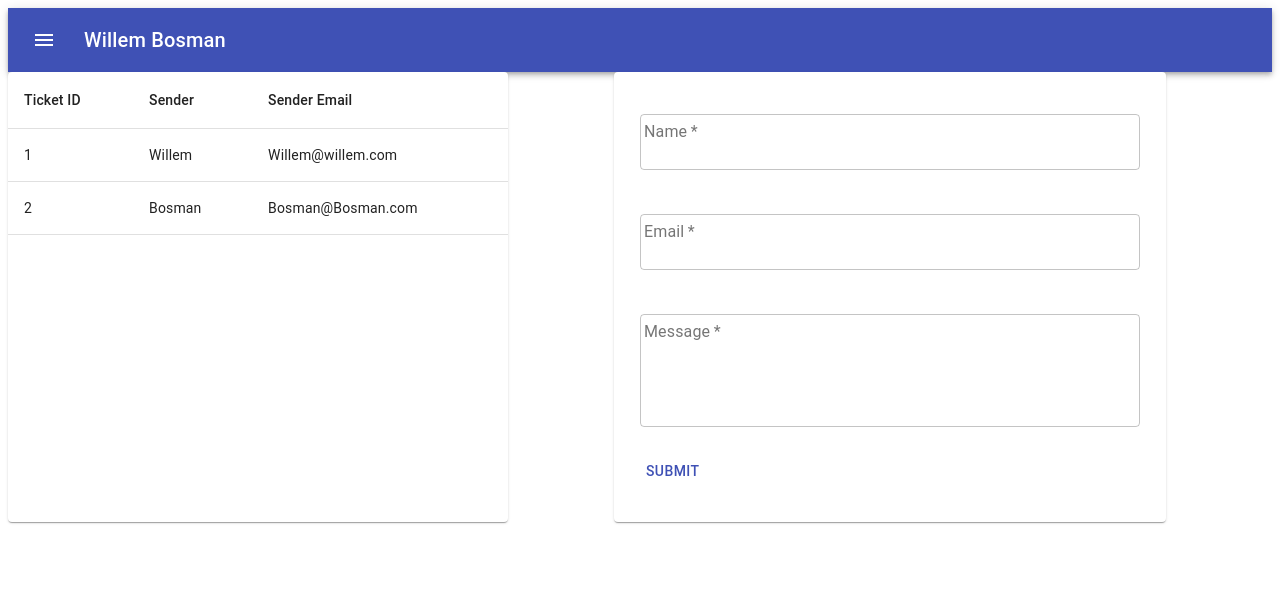
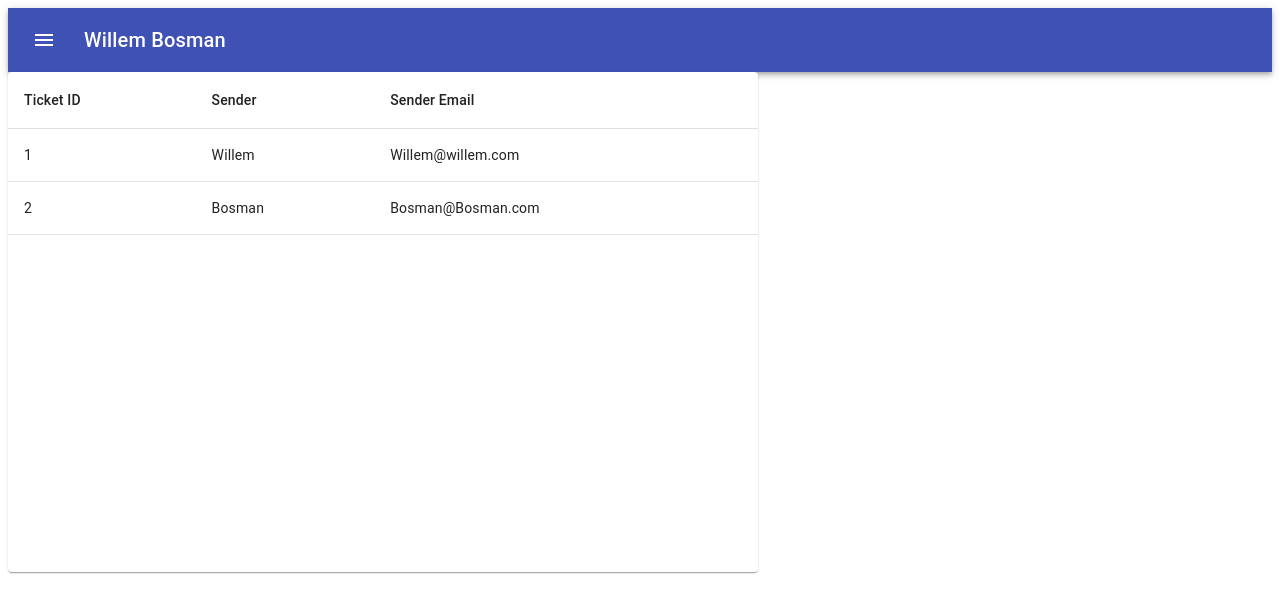
Before and after one commit to bozman454/word, a React (Create React App) app: page /dashboard in a window 1280 px wide. Shown: the top 612 px of the page. Built offline with nearby package versions, Linux system fonts and the light colour scheme.

Commit message:
addded router, added some other shit

```diff
--- a/package.json
+++ b/package.json
@@ -8,7 +8,10 @@
     "axios": "^0.19.0",
     "react": "^16.11.0",
     "react-dom": "^16.11.0",
-    "react-scripts": "3.2.0"
+    "react-redux": "^7.1.3",
+    "react-router-dom": "^5.1.2",
+    "react-scripts": "3.2.0",
+    "redux": "^4.0.4"
   },
   "scripts": {
     "start": "react-scripts start",
--- a/src/App.js
+++ b/src/App.js
@@ -1,19 +1,34 @@
 import React from 'react';
 import Nav from './Nav';
-import Fixit from './Fixit';
+import Message from './Message';
 import Dashboard from './Dashboard';
+
+import {
+  BrowserRouter as Router,
+  Switch,
+  Route,
+  Link
+} from "react-router-dom";
+
 
 export default function App() {
 
-  const badstyle = {
-    display: 'flex'
-  }
-  return [
-    <Nav></Nav>,
-    <div style={badstyle}>
-      <Dashboard></Dashboard>
-      <Fixit></Fixit>
-    </div>
+  return (
+    <Router>
+      <Nav />
 
-  ];
+
+
+      <Switch>
+
+        <Route path="/dashboard">
+          <Dashboard />
+        </Route>
+        <Route path="/message">
+          <Message />
+        </Route>
+      </Switch>
+    </Router>
+
+  );
 }
--- a/src/Dashboard.js
+++ b/src/Dashboard.js
@@ -4,12 +4,15 @@ import TableBody from '@material-ui/core/TableBody';
 import TableCell from '@material-ui/core/TableCell';
 import TableHead from '@material-ui/core/TableHead';
 import TableRow from '@material-ui/core/TableRow';
+import Button from '@material-ui/core/Button';
 import Card from '@material-ui/core/Card';
 import Typography from '@material-ui/core/Typography';
 import CardHeader from '@material-ui/core/CardHeader';
 import CardMedia from '@material-ui/core/CardMedia';
 import CardContent from '@material-ui/core/CardContent';
 import CardActions from '@material-ui/core/CardActions';
+import Paper from '@material-ui/core/Paper';
+import { typography } from '@material-ui/system';
 const axios = require('axios');
 
 class Dashboard extends React.Component {
@@ -51,7 +54,16 @@ class Dashboard extends React.Component {
   // }
   toggleDetail = (row, e) => {
     e.preventDefault();
-    console.log(row)
+    console.log(row);
+    if(this.state.detail.on){
+      this.setState({
+        detail: {
+          on: false,
+          ticket: {}
+        }
+      })
+    }
+    else{
     this.setState({
       detail: {
         on: true,
@@ -59,19 +71,34 @@ class Dashboard extends React.Component {
       }
     })
   }
+  }
 
 
   render() {
     const { ticketlist } = this.state;
     const cellstyle = {
-      minWidht: 50
+      minWidth: 50
     }
-    const cardstyle = {
-      width: 500
+    const paperstyle = {
+      width: 750,
+      height: 500,
+      Button: {
+        position: 'absolute',
+        right: 0,
+        bottom: 0
+      }
     }
+    const carddetailstyle = {
+      margin: 'auto',
+      width: 500,
+      height: 300,
+
+    }
+
     if (!this.state.detail.on)
       return (
-        <Card style={cardstyle}>
+        <Paper style={paperstyle}>
+
           <Table aria-label="simple table">
             <TableHead>
               <TableRow>
@@ -88,21 +115,27 @@ class Dashboard extends React.Component {
                   <TableCell style={cellstyle} align="left">{row.email}</TableCell>
                 </TableRow>
               ))}
-
             </TableBody>
           </Table>
-        </Card>
+
+        </Paper>
       )
     else {
       return (
-        <Card style={cardstyle}>
-          <CardHeader>
-              {this.state.detail.ticket.name}
-          </CardHeader>
-          <CardContent>
-              {this.state.detail.ticket.message}
-          </CardContent>
-        </Card>
+        <Paper style={paperstyle}>
+          <Card style={carddetailstyle}>
+          <Typography variant="h6">
+            Message from: {this.state.detail.ticket.name}
+            <br></br>
+            <br></br>
+          </Typography>
+          <Typography variant="h7">
+              Message: {this.state.detail.ticket.message}
+          </Typography>
+          <br></br>
+          <Button  onClick={(e) => this.toggleDetail({}, e)}>Back</Button>
+          </Card>
+        </Paper>
       )
     }
   }
--- a/src/Fixit.js
+++ b/src/Message.js
@@ -8,7 +8,7 @@ import CardActions from '@material-ui/core/CardActions';
 import CardContent from '@material-ui/core/CardContent';
 const axios = require('axios');
 
-class Fixit extends React.Component {
+class Message extends React.Component {
   constructor(props) {
     super(props);
     this.state = {
@@ -46,7 +46,7 @@ class Fixit extends React.Component {
 
   render() {
     const cardStyle = {
-      Width: 1000,
+      Width: 500,
       Height: 1000
     }
     const containerStyle = {
@@ -56,7 +56,7 @@ class Fixit extends React.Component {
       Height: 1000
     };
     const textFieldStyle = {
-      width: 500,
+      width: 450,
       padding: 10
     };
 
@@ -110,4 +110,4 @@ class Fixit extends React.Component {
     }
   }
 }
-export default Fixit;
+export default Message;
--- a/src/index.js
+++ b/src/index.js
@@ -3,7 +3,7 @@ import ReactDOM from 'react-dom';
 import App from './App';
 import * as serviceWorker from './serviceWorker';
 
-ReactDOM.render(<App />, document.getElementById('root'));
+ReactDOM.render(<App />,document.getElementById('root'));
 
 // If you want your app to work offline and load faster, you can change
 // unregister() to register() below. Note this comes with some pitfalls.
```
Also changed, not shown: 1 other file (tests, documents, lock files or other folders).
